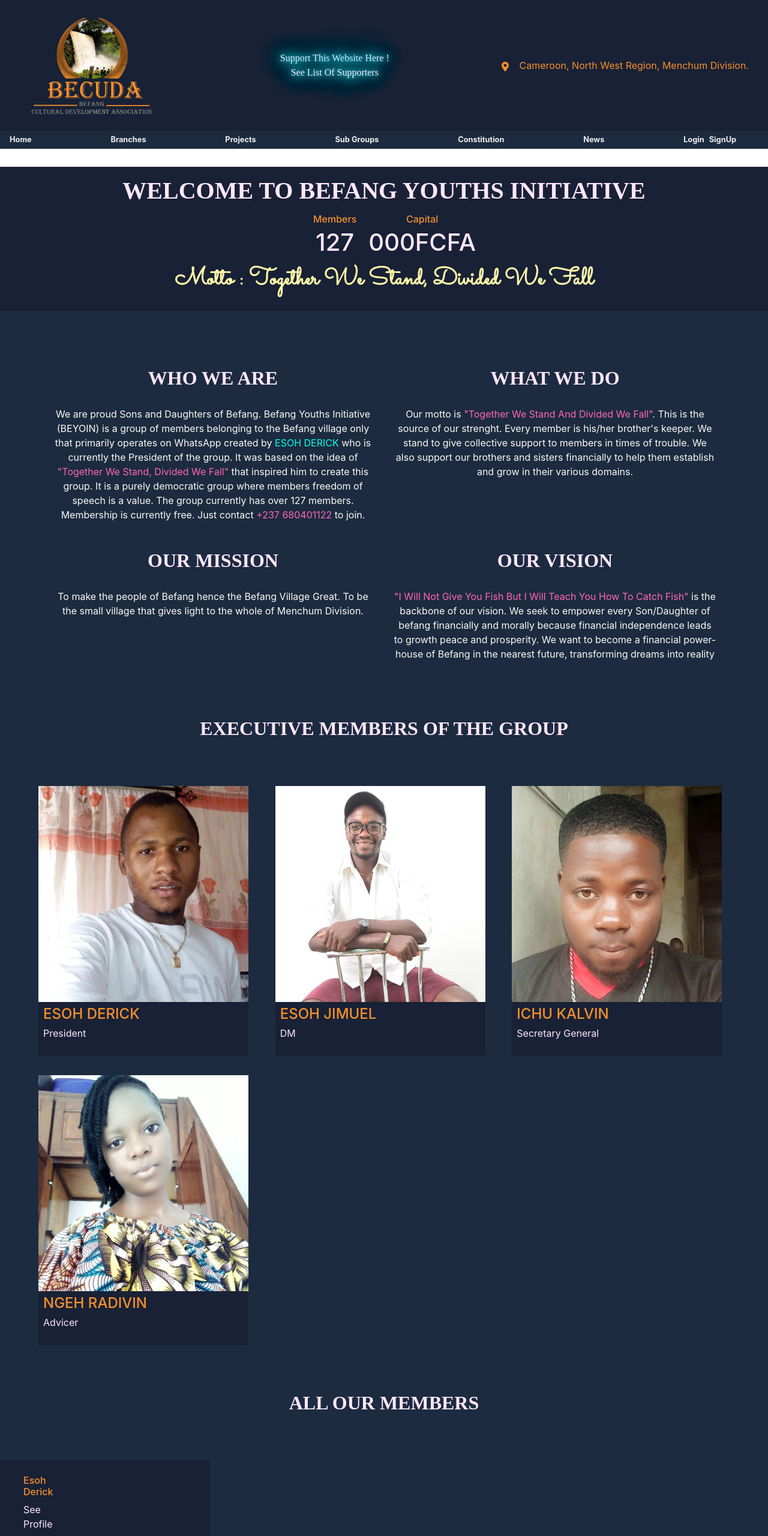
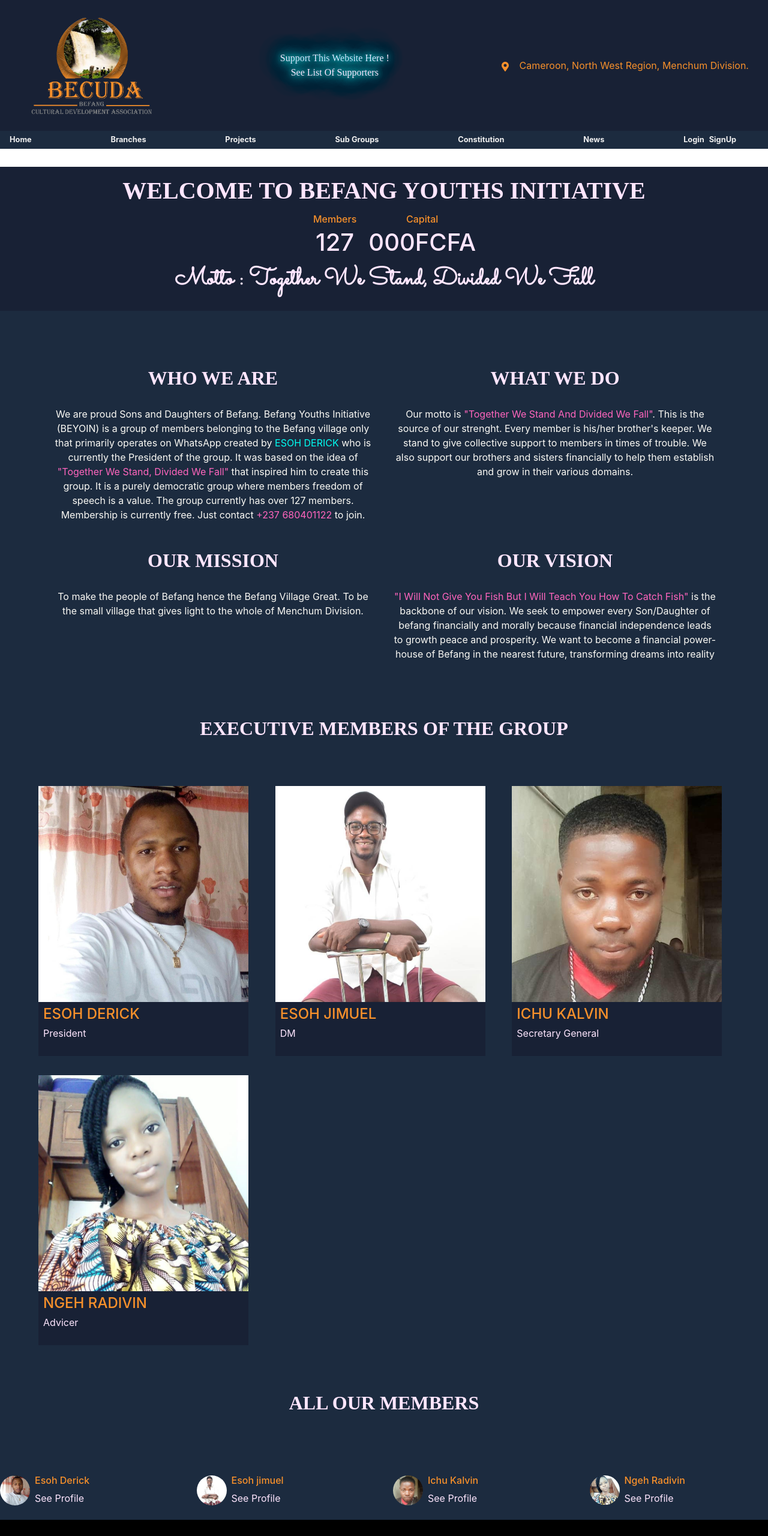
Before and after one commit to ernestmusong/Befang-Cultural-Development-Association, a React (Create React App) app in the folder client/: page /social-groups/beyoin in a window 1280 px wide. Shown: the top 2560 px of the page at 60% size. Built offline with nearby package versions, Linux system fonts and the light colour scheme; a web font is replaced by a local one.

Commit message:
added content

```diff
--- a/client/src/App.css
+++ b/client/src/App.css
@@ -390,7 +390,7 @@ nav{
 /* end of becuda executive */
 /* befand youths association */
 .motto {
-  color: #fff6a9;
+  color:var(--heroWhite);
   font-family: "Sacramento", cursive;
   text-transform: capitalize;
   font-size: 2.5rem;
@@ -502,6 +502,15 @@ nav{
   }
   .becuda-member{
     width: 90vw;
+    margin: 0 auto;
+  }
+  .beyoin-all-members-wrapper{
+    width: 100vw;
+    max-width: 100vw;
+    margin: 0 auto;
+  }
+  .beyoin-single-member{
+    width: auto !important;
   }
   .info{
     color: var(--heroWhite);
--- a/client/src/components/BefangYouthsInitiative.js
+++ b/client/src/components/BefangYouthsInitiative.js
@@ -52,7 +52,7 @@ const BefangYouthsInitiative=()=>{
 
 
       <Title title="all our members" />
-      <div className='becuda-member'>
+      <div className='row beyoin-all-members-wrapper'>
       {members.map(member => (
         <Member key={member.id} {...member}/>
       ))}
@@ -63,11 +63,11 @@ const BefangYouthsInitiative=()=>{
 
 const Member=({id, name, img}) => {
     return (
-<div className="col-sm-6 col-lg-3 py-4" style={{display:"flex", justifyContent:"spaceBetween", alignItems:"center"}}>
+<div className=" beyoin-single-member col-sm-6 col-md-6 col-lg-3 py-4" style={{display:"flex",  alignItems:"center"}}>
             <div style={{width:"50px", height:"50px"}}>
               <img src={require('../beyoinImages/'+img)} alt="person" style={{maxWidth:"100%", borderRadius:"50%"}}/>
             </div>
-               <div className="px-4">
+               <div className="px-2">
                <h6 style={{ color:"Var(--mainOrange)"}}>{name}</h6>
                  <Link to={`/beyoin/${id}`} style={{color:"Var(--heroWhite)"}}>See Profile</Link>
                </div>
--- a/client/src/components/home.component.js
+++ b/client/src/components/home.component.js
@@ -47,7 +47,7 @@ export default class Home extends Component {
         {Branches.map(branch => (
         <Link to={branch.link} style={{ textDecoration: "none" }} key={branch.id}>
                <div className="text-center count-up-wrapper" >
-                <div>
+                <div className="counter-wrapper">
                 <h6 className=" text-capitalize" style={{color: "var(--mainOrange)"}}>{branch.name}</h6>
                <h1 className="value"><CountUp
           start={0}
```
